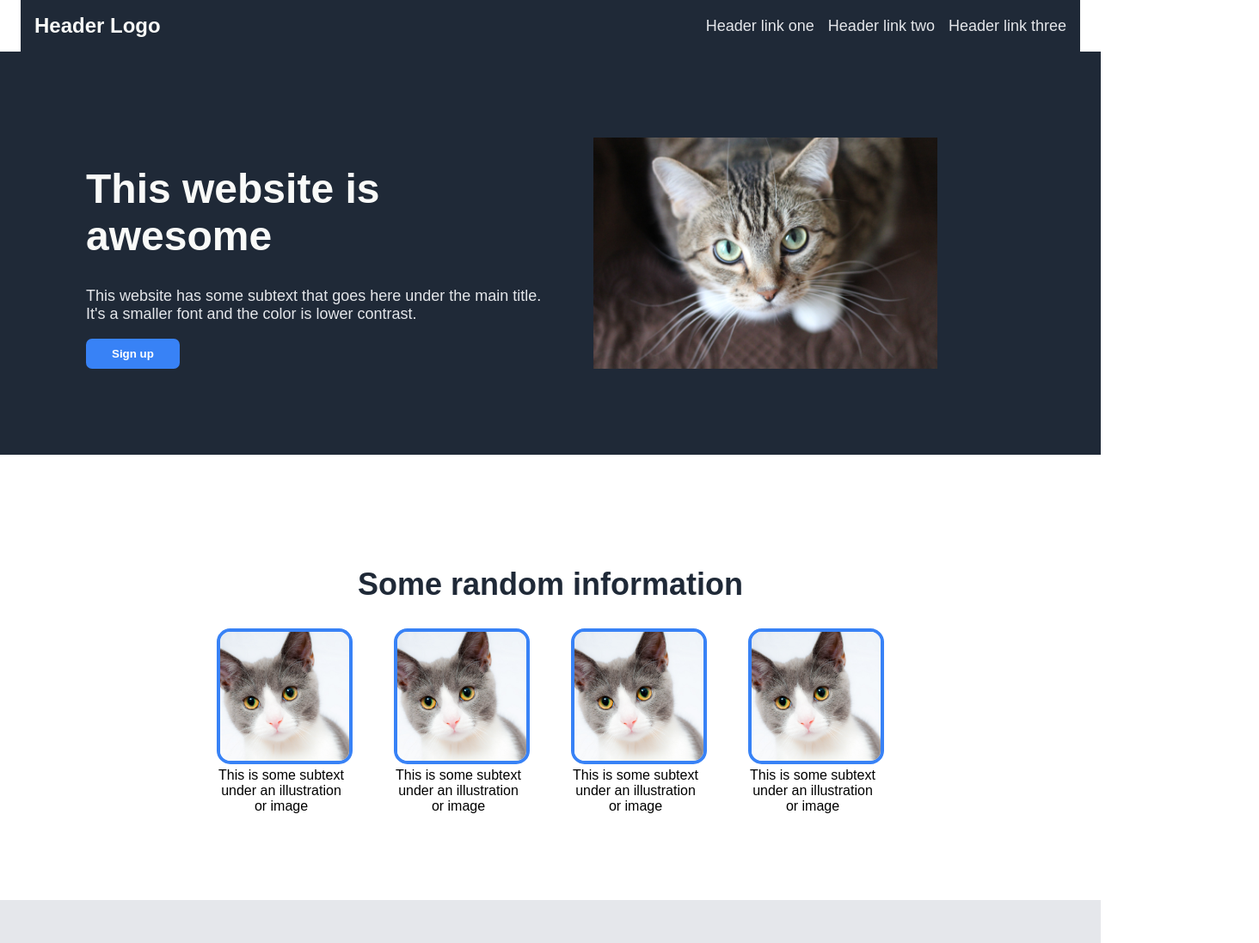
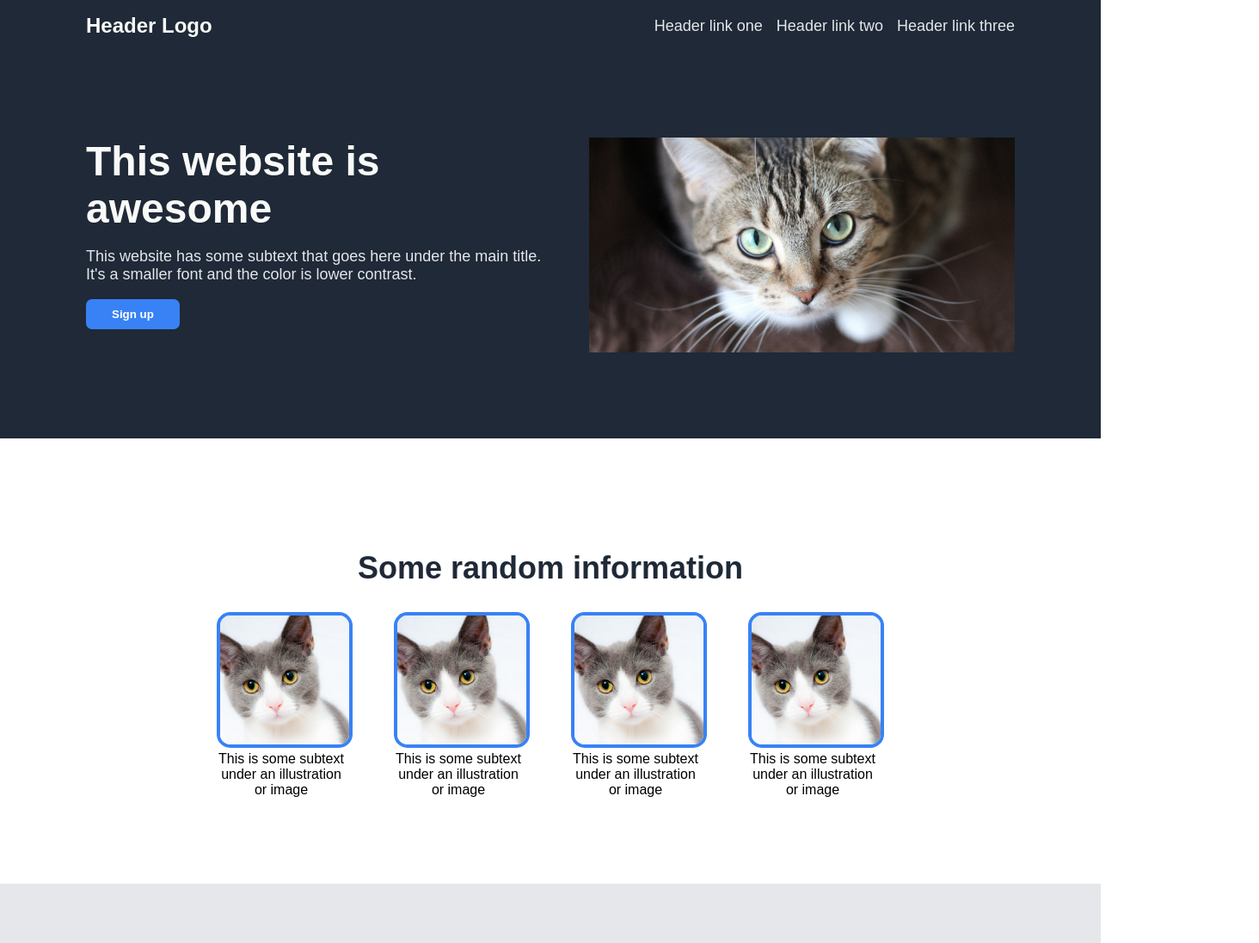
Before and after one commit to ripatee/top-landing-page, a plain HTML site: page index.html in a window 1280 px wide. Shown: the top 1097 px of the page at 86% size, 1464 px wide, since content can reach past the window. Drawn offline with Linux system fonts and the light colour scheme.

Commit message:
Final touch

```diff
--- a/index.html
+++ b/index.html
@@ -12,9 +12,9 @@
     <div class="header">
         <div class="logo">Header Logo</div>
         <ul>
-            <li><a href="#" class="header-link">Header link one</a></li>
-            <li><a href="#" class="header-link">Header link two</a></li>
-            <li><a href="#" class="header-link">Header link three</a></li>
+            <li><a href="#">Header link one</a></li>
+            <li><a href="#">Header link two</a></li>
+            <li><a href="#">Header link three</a></li>
         </ul>
     </div>
 
@@ -24,12 +24,12 @@
             <p>This website has some subtext that goes here under the main title. It's a smaller font and the color is lower contrast.</p>
             <button class="no-border">Sign up</button>
         </div>
-            <img src="./img/cat-main.jpg" class="image">
+        <img src="./img/cat-main.jpg">
     </div>
 
-        <div class="information-container">
+    <div class="information">
         <h2>Some random information</h2>
-            <div class="info-image-container">
+        <div class="container">
             <div class="info">
                 <img class= "info-img"src="./img/cat1.jpg" alt="image1">
                 <div class="info-text">This is some subtext under an illustration or image</div>
--- a/style.css
+++ b/style.css
@@ -1,7 +1,6 @@
 body {
     display: flex;
     flex-direction: column;
-    align-items: center;
     margin: 0;
     font-family: sans-serif;
 }
@@ -9,8 +8,7 @@ body {
 .header {
     display: flex;
     justify-content: space-between;
-    padding: 16px;
-    width: 1200px;
+    padding: 16px 100px;
 }
 
 .header .logo {
@@ -19,7 +17,7 @@ body {
     font-weight: bold;
 }
 
-.header-link {
+.header a{
     color: #E5E7EB;
     font-size: 18px;
 }
@@ -29,8 +27,10 @@ body {
     background-color: #1F2937;;
 }
 
-.introduction-container .image {
-    width: 400px;
+.introduction-container img {
+    width: 500px;
+    height: 250px;
+    object-fit: cover;
 }
 
 .introduction-container {
@@ -45,12 +45,12 @@ body {
     font-size: 18px;
 }
 
-.information-container {
+.information{
     text-align: center;
     margin: 100px;
 }
 
-.info-image-container {
+.information .container {
     display: flex;
     justify-content: center;
     flex-wrap: wrap;
@@ -75,7 +75,7 @@ img,
     font-size: 36px;
     color: #1F2937;
     font-style: italic;
-    padding: 50px;
+    padding: 50px 100px;
 }
 
 .quoted-from {
@@ -88,12 +88,13 @@ img,
 .sign-up-bar {
     display: flex;
     align-items: center;
+    justify-content: space-around;
     gap: 100px;
     background-color: #3882F6;
     color: #F9FAF8;
     border-radius: 10px;
     padding: 10px 100px;
-    margin: 50px;
+    margin: 50px 100px;
 }
 
 ul {
@@ -113,6 +114,7 @@ h1 {
     color: #F9FAF8;
     font-size: 48px;
     font-weight: 900;
+    margin: 0;
 }
 
 h2 {
@@ -132,10 +134,10 @@ footer {
     background-color: #1F2937;
     color: #E5E7EB;
     padding: 24px;
-    width: 200vh;
 }
 
 button {
+    flex: 0 0 auto;
     background-color: #3882F6;
     color: white;
     font-weight: bold;
```
Lines whose indentation alone changed are shown as unchanged.
